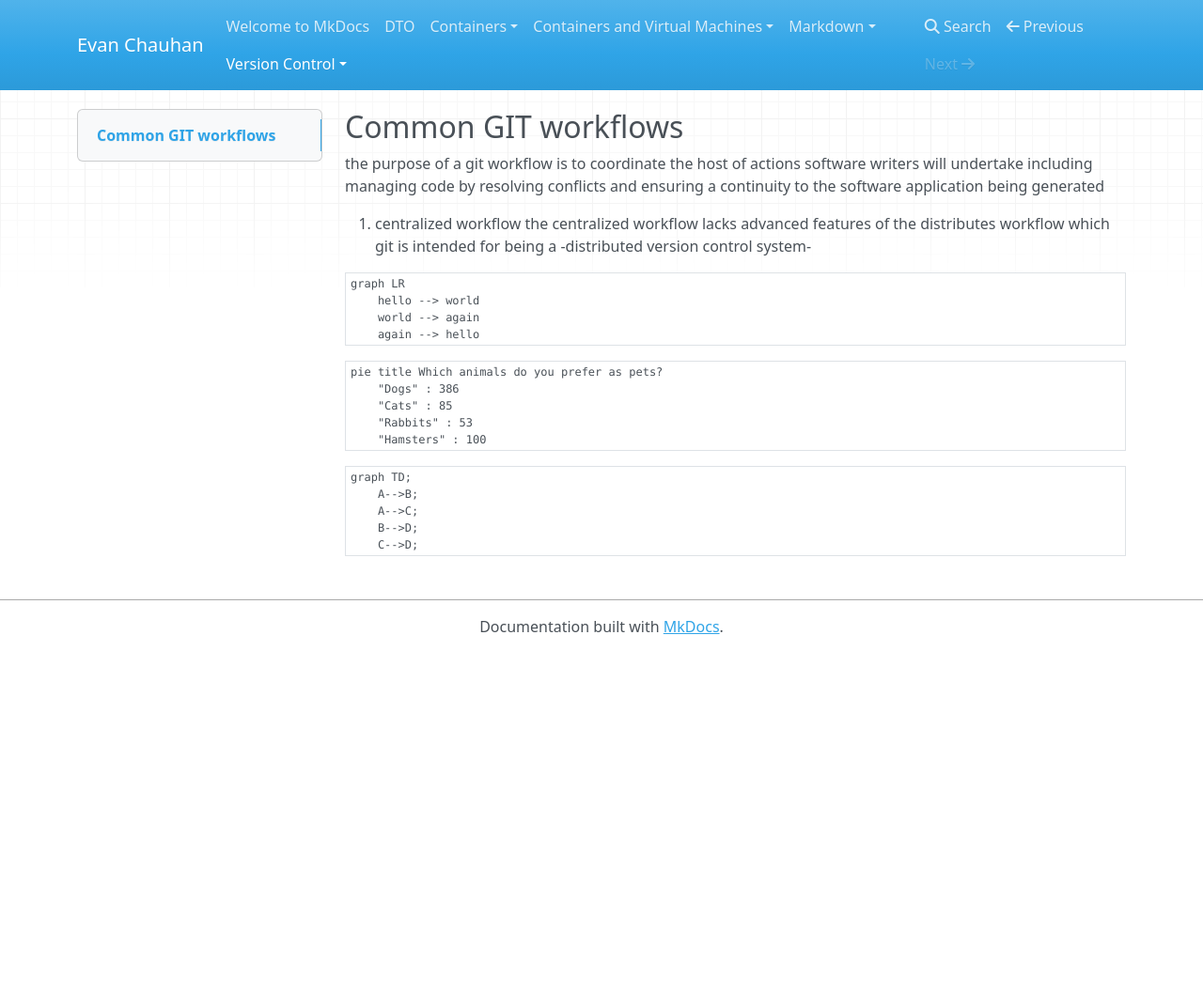
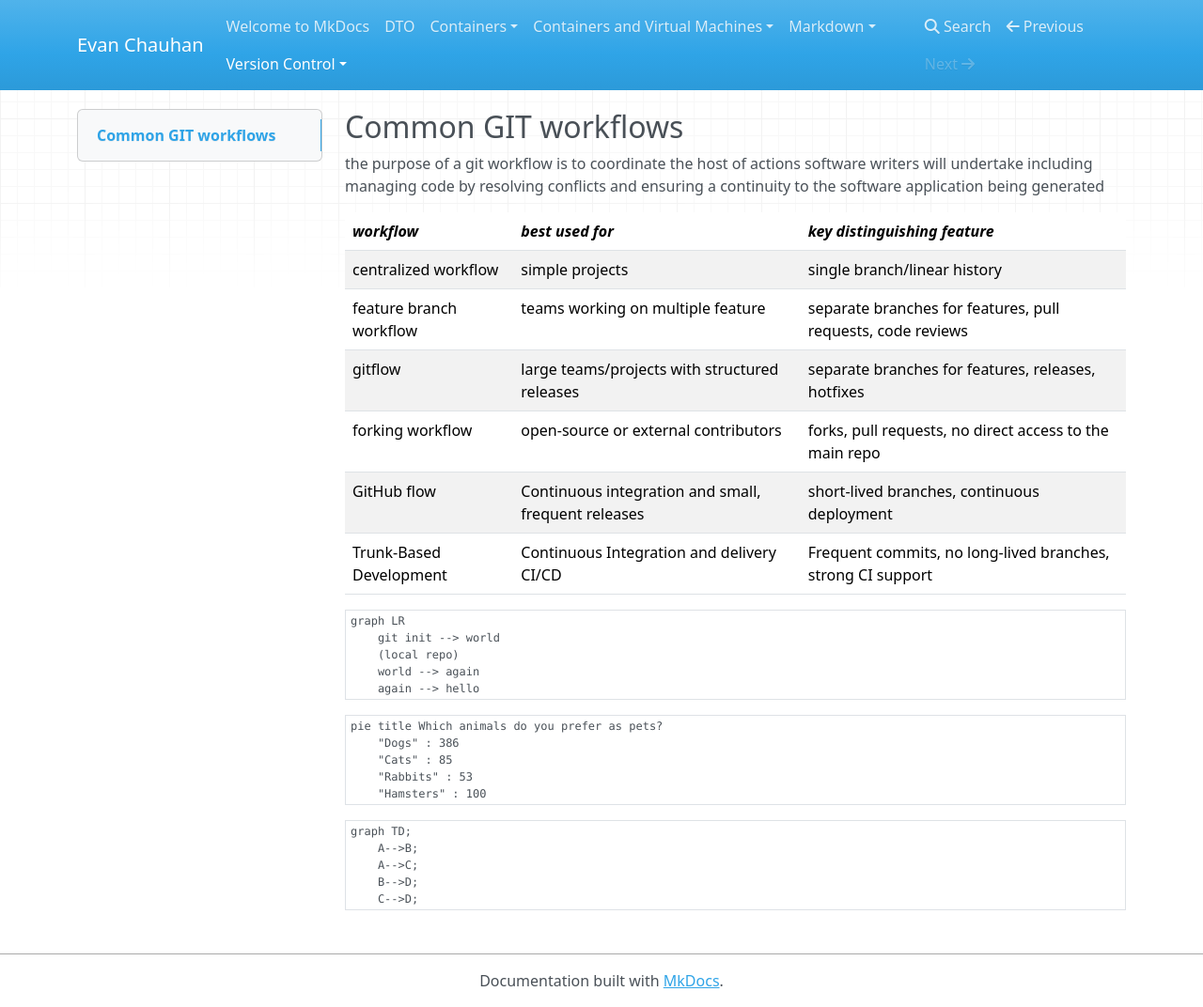
Before and after one commit to EvanChauhan/mydocs-site, an MkDocs documentation site: the page built from docs/Version Control/Git workflows and commands.md, in a window 1280 px wide and 1072 px high. Shown: the whole window at 94% size. Built offline with MkDocs 1.6.1, drawn with Linux system fonts in a browser that asks for light colours; nearby versions of some CDN libraries.

Commit message:
updating table with git workflows

````diff
--- a/docs/Version Control/Git workflows and commands.md
+++ b/docs/Version Control/Git workflows and commands.md
@@ -2,13 +2,22 @@
 
 the purpose of a git workflow is to coordinate the host of actions software writers will undertake including managing code by resolving conflicts and ensuring a continuity to the software application being generated
 
-1. centralized workflow
-the centralized workflow lacks advanced features of the distributes workflow which git is intended for being a -distributed version control system-
+| _workflow_ | _best used for_ | _key distinguishing feature_|
+|--------|--------|-------|
+|centralized workflow|simple projects|single branch/linear history|
+|feature branch workflow|teams working on multiple feature|separate branches for features, pull requests, code reviews|
+|gitflow|large teams/projects with structured releases|separate branches for features, releases, hotfixes|
+|forking workflow|open-source or external contributors|forks, pull requests, no direct access to the main repo|
+|GitHub flow|Continuous integration and small, frequent releases|short-lived branches, continuous deployment|
+|Trunk-Based Development|Continuous Integration and delivery CI/CD|Frequent commits, no long-lived branches, strong CI support|
+
+
 
 
 ```mermaid
 graph LR
-    hello --> world
+    git init --> world
+    (local repo)
     world --> again
     again --> hello
 ```
````
